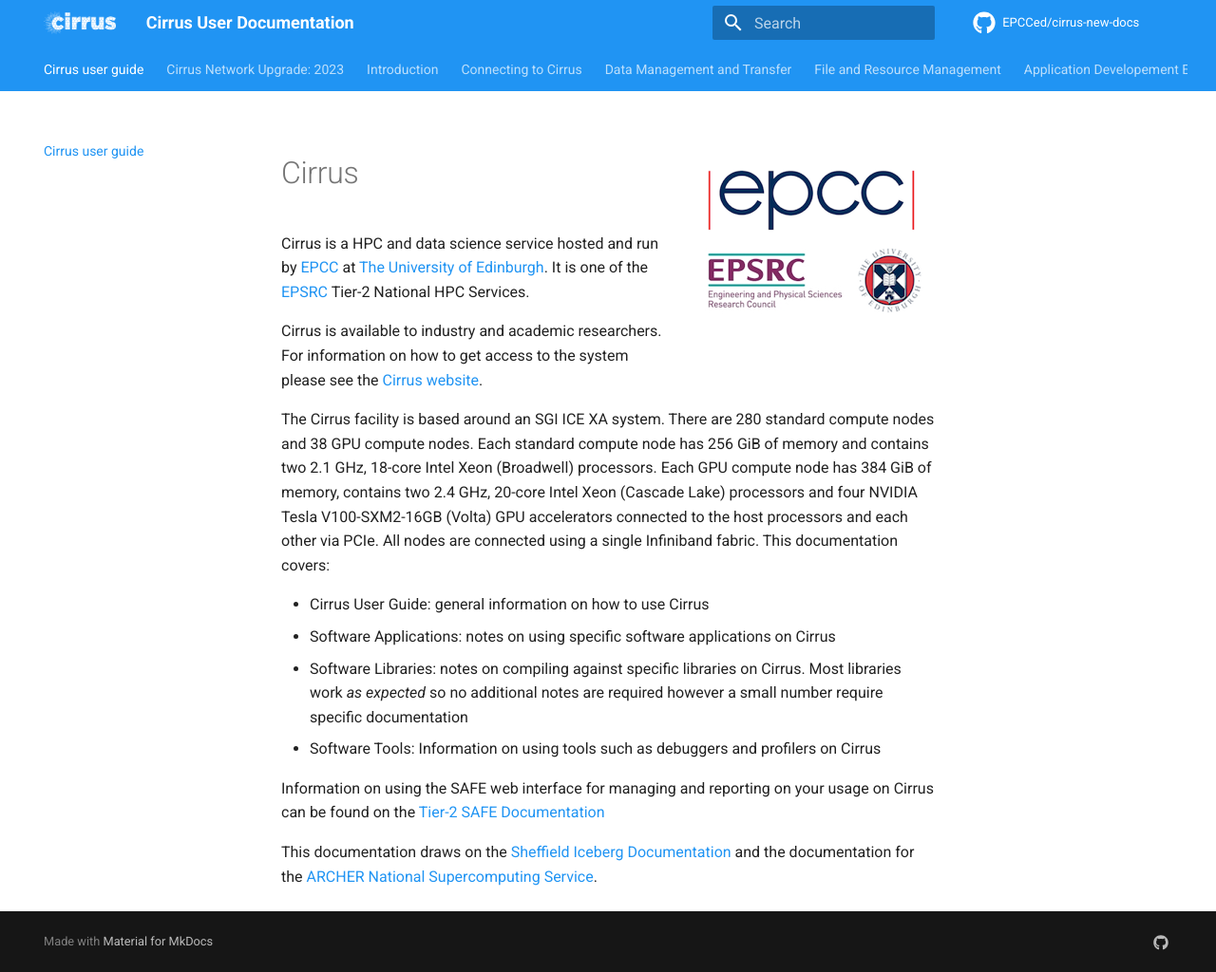
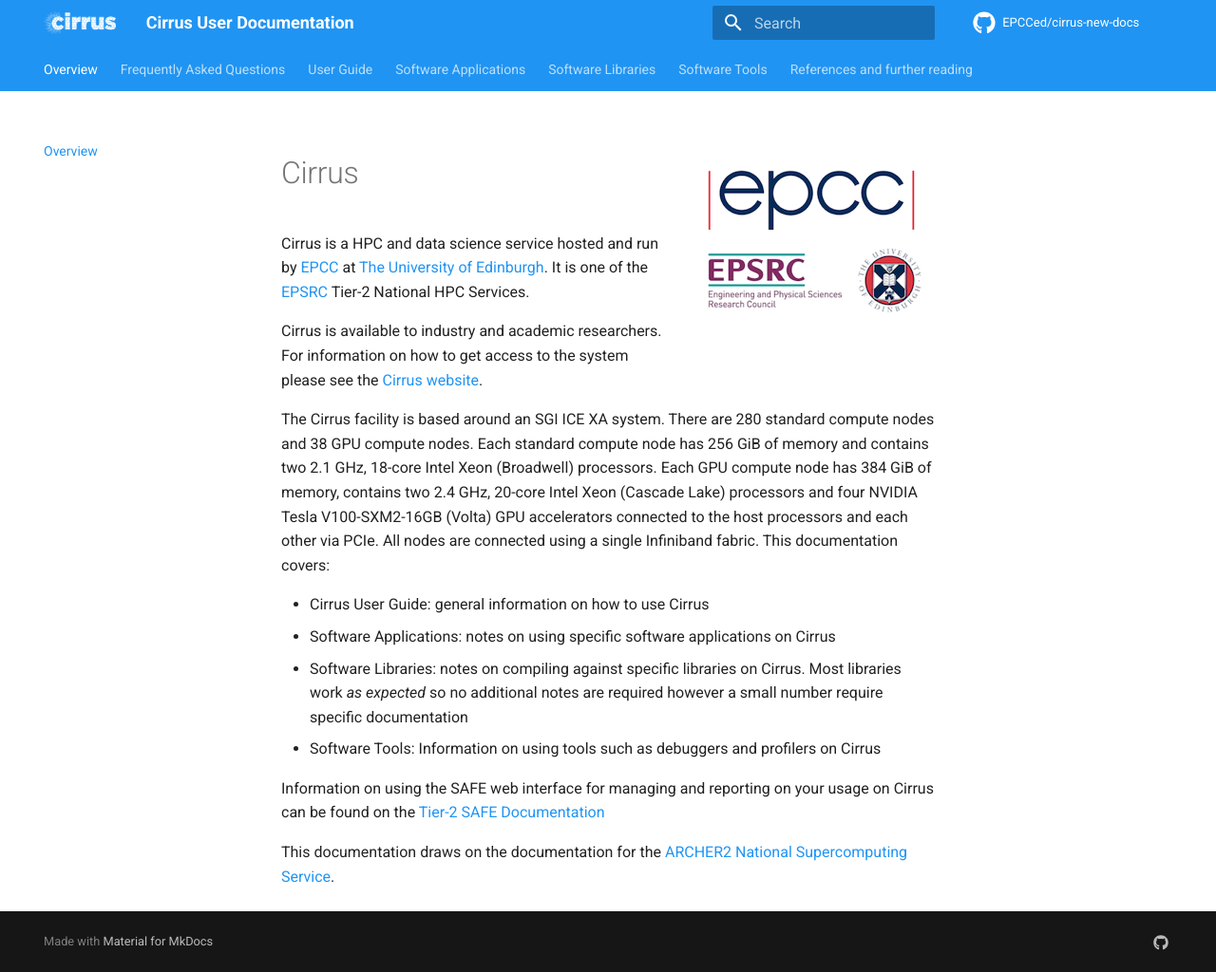
Before and after one commit to aturner-epcc/cirrus-new-docs, an MkDocs documentation site: the page built from docs/index.md, in a window 1280 px wide and 1024 px high. Shown: the whole window at 95% size. Built offline with MkDocs 1.6.1 and Material for MkDocs 9.7.7, drawn with Linux system fonts in a browser that asks for light colours; comment, search, counter and statistics services are not loaded.

Commit message:
Updates layout

```diff
--- a/docs/index.md
+++ b/docs/index.md
@@ -33,7 +33,6 @@
 on your usage on Cirrus can be found on the [Tier-2 SAFE
 Documentation](http://tier2-safe.readthedocs.io/en/latest/)
 
-This documentation draws on the [Sheffield Iceberg
-Documentation](https://github.com/rcgsheffield/sheffield_hpc) and the
-documentation for the [ARCHER National Supercomputing
-Service](http://www.archer.ac.uk).
+This documentation draws on the
+documentation for the [ARCHER2 National Supercomputing
+Service](http://docs.archer2.ac.uk).
--- a/mkdocs.yml
+++ b/mkdocs.yml
@@ -35,19 +35,20 @@
       alternate_style: true
 
 nav:
-  - "Cirrus user guide": index.md
-  - "Cirrus Network Upgrade: 2023": user-guide/network-upgrade-2023
-  - "Introduction": user-guide/introduction.md
-  - "Connecting to Cirrus": user-guide/connecting.md
-  - "Data Management and Transfer": user-guide/data.md
-  - "File and Resource Management": user-guide/resource_management.md
-  - "Application Developement Environment": user-guide/development.md
-  - "Running Jobs on Cirrus": user-guide/batch.md
-  - "Singularity Containers": user-guide/singularity.md
-  - "Using Python": user-guide/python.md
-  - "Using the Cirrus GPU Nodes": user-guide/gpu.md
-  - "Solid state storage": user-guide/solidstate.md
-  - "References and further reading": user-guide/reading.md
+  - "Overview": index.md
+  - "Frequently Asked Questions":
+    - "Cirrus Network Upgrade: 2023": user-guide/network-upgrade-2023
+  - "User Guide":
+    - "Introduction": user-guide/introduction.md
+    - "Connecting to Cirrus": user-guide/connecting.md
+    - "Data Management and Transfer": user-guide/data.md
+    - "File and Resource Management": user-guide/resource_management.md
+    - "Application Developement Environment": user-guide/development.md
+    - "Running Jobs on Cirrus": user-guide/batch.md
+    - "Singularity Containers": user-guide/singularity.md
+    - "Using Python": user-guide/python.md
+    - "Using the Cirrus GPU Nodes": user-guide/gpu.md
+    - "Solid state storage": user-guide/solidstate.md
   - "Software Applications":
     - "Castep": software-packages/castep.md
     - "CP2K": software-packages/cp2k.md
@@ -72,3 +73,4 @@
     - "Debugging using Arm DDT": software-tools/ddt.md
     - "Profiling using Scalasca": software-tools/scalasca.md
     - "Intel VTune": software-tools/intel-vtune.md
+  - "References and further reading": user-guide/reading.md
```
